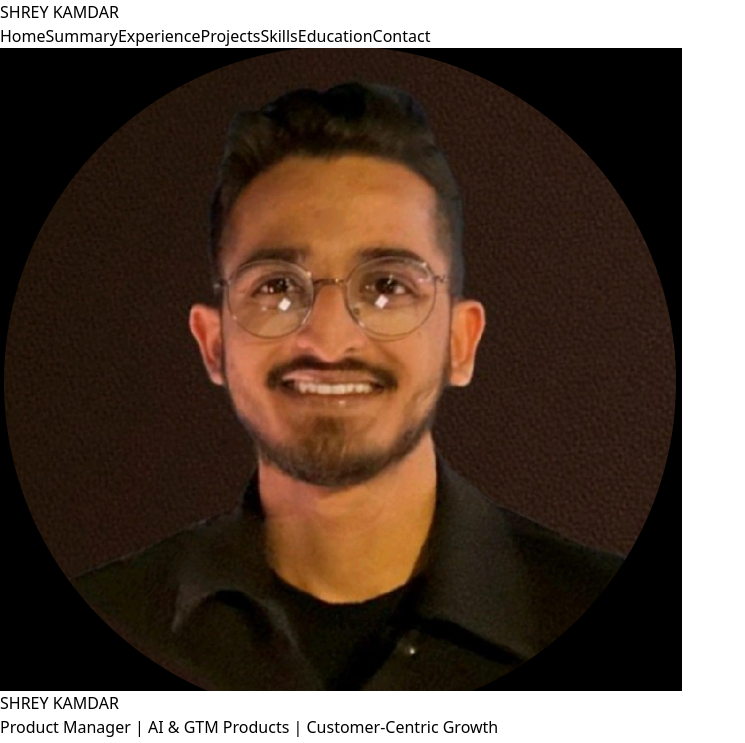
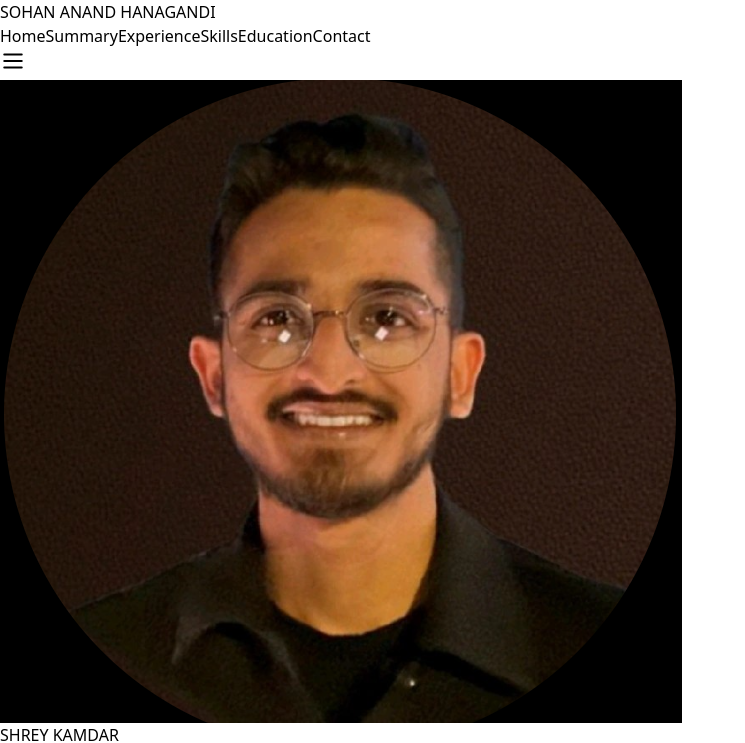
Before and after one commit to Code-With-Khushiii/shrey-portfolio, a React (Vite) app: page / in a window 1280 px wide. Shown: the top 743 px of the page, without its empty margins (0-745 px from the left). Built offline with nearby package versions, Linux system fonts and the light colour scheme; a web font is replaced by a local one.

Commit message:
add changes

```diff
--- a/src/App.tsx
+++ b/src/App.tsx
@@ -1,11 +1,11 @@
 import { useState, useEffect } from 'react';
-import { ChevronDown, Target, TrendingUp, Mail, Phone, Linkedin, Award, Users, Lightbulb, Rocket, ExternalLink, X } from 'lucide-react';
+import { ChevronDown, Target, TrendingUp, Mail, Phone, Menu, Linkedin, Award, Users, Lightbulb, Rocket, ExternalLink, X } from 'lucide-react';
 
 function App() {
   const [activeSection, setActiveSection] = useState('hero');
   const [isVisible, setIsVisible] = useState(false);
   const [selectedProject, setSelectedProject] = useState<number | null>(null);
-
+  const [mobileMenuOpen, setMobileMenuOpen] = useState(false);
   useEffect(() => {
     setIsVisible(true);
 
@@ -193,14 +193,20 @@ function App() {
       {/* Navigation */}
       <nav className="fixed top-0 left-0 right-0 z-50 bg-cream/95 backdrop-blur-md border-b border-brown/20">
         <div className="max-w-6xl mx-auto px-6 py-4">
+
           <div className="flex items-center justify-between">
-            <div className="text-2xl font-display text-black tracking-wide">SHREY KAMDAR</div>
+
+            {/* Logo */}
+            <div className="text-xl md:text-2xl font-display text-black tracking-wide">
+              SOHAN ANAND HANAGANDI
+            </div>
+
+            {/* Desktop Menu */}
             <div className="hidden md:flex space-x-8">
               {[
                 { id: 'hero', label: 'Home' },
                 { id: 'summary', label: 'Summary' },
                 { id: 'experience', label: 'Experience' },
-                { id: 'projects', label: 'Projects' },
                 { id: 'skills', label: 'Skills' },
                 { id: 'education', label: 'Education' },
                 { id: 'contact', label: 'Contact' }
@@ -208,15 +214,53 @@ function App() {
                 <button
                   key={item.id}
                   onClick={() => scrollToSection(item.id)}
-                  className={`text-sm font-light tracking-wide transition-colors duration-300 ${
-                    activeSection === item.id ? 'text-black font-medium' : 'text-brown hover:text-black'
-                  }`}
+                  className={`text-sm font-light tracking-wide transition-colors duration-300 ${activeSection === item.id
+                      ? "text-black font-medium"
+                      : "text-brown hover:text-black"
+                    }`}
                 >
                   {item.label}
                 </button>
               ))}
             </div>
+
+            {/* Mobile Hamburger */}
+            <button
+              className="md:hidden text-black"
+              onClick={() => setMobileMenuOpen(!mobileMenuOpen)}
+            >
+              {mobileMenuOpen ? <X size={26} /> : <Menu size={26} />}
+            </button>
+
           </div>
+
+          {/* Mobile Menu */}
+          {mobileMenuOpen && (
+            <div className="md:hidden mt-4 flex flex-col space-y-4 border-t border-brown/20 pt-4">
+
+              {[
+                { id: 'hero', label: 'Home' },
+                { id: 'summary', label: 'Summary' },
+                { id: 'experience', label: 'Experience' },
+                { id: 'skills', label: 'Skills' },
+                { id: 'education', label: 'Education' },
+                { id: 'contact', label: 'Contact' }
+              ].map((item) => (
+                <button
+                  key={item.id}
+                  onClick={() => {
+                    scrollToSection(item.id)
+                    setMobileMenuOpen(false)
+                  }}
+                  className="text-left text-brown hover:text-black transition"
+                >
+                  {item.label}
+                </button>
+              ))}
+
+            </div>
+          )}
+
         </div>
       </nav>
 
```
